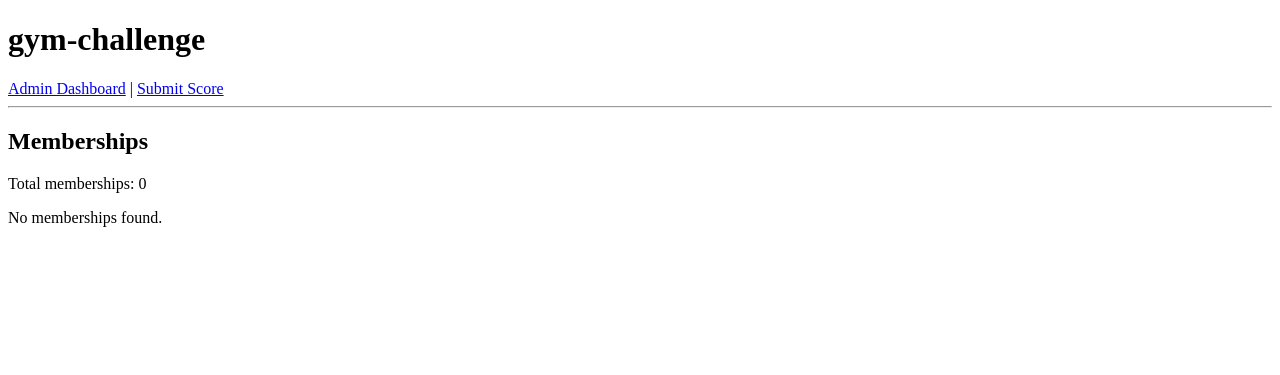
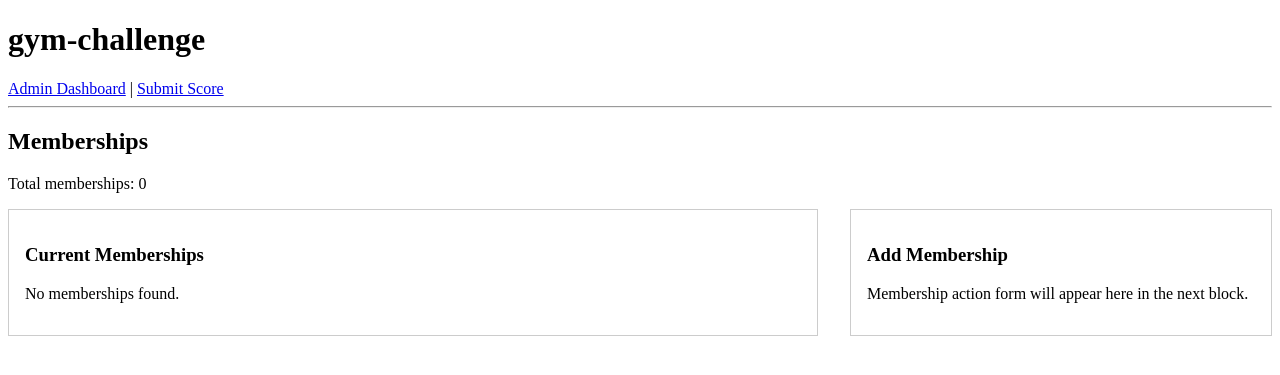
Before and after one commit to mustavo-dev/gym-challenge, a Flask app: page /admin/memberships in a window 1280 px wide. Shown: the top 375 px of the page. Run offline with Flask 3, Linux system fonts and the light colour scheme.

Commit message:
feat: apply two panel admin layout to memberships page

```diff
--- a/src/ui/templates/admin/memberships.html
+++ b/src/ui/templates/admin/memberships.html
@@ -7,6 +7,10 @@
 <h2>Memberships</h2>
 
 <p>Total memberships: {{ memberships|length }}</p>
+
+{% include "admin/partials/two_panel_start.html" %}
+
+<h3>Current Memberships</h3>
 
 {% if memberships %}
   <ul>
@@ -29,4 +33,12 @@
   <p>No memberships found.</p>
 {% endif %}
 
+{% include "admin/partials/two_panel_switch.html" %}
+
+<h3>Add Membership</h3>
+
+<p>Membership action form will appear here in the next block.</p>
+
+{% include "admin/partials/two_panel_end.html" %}
+
 {% endblock %}
```
